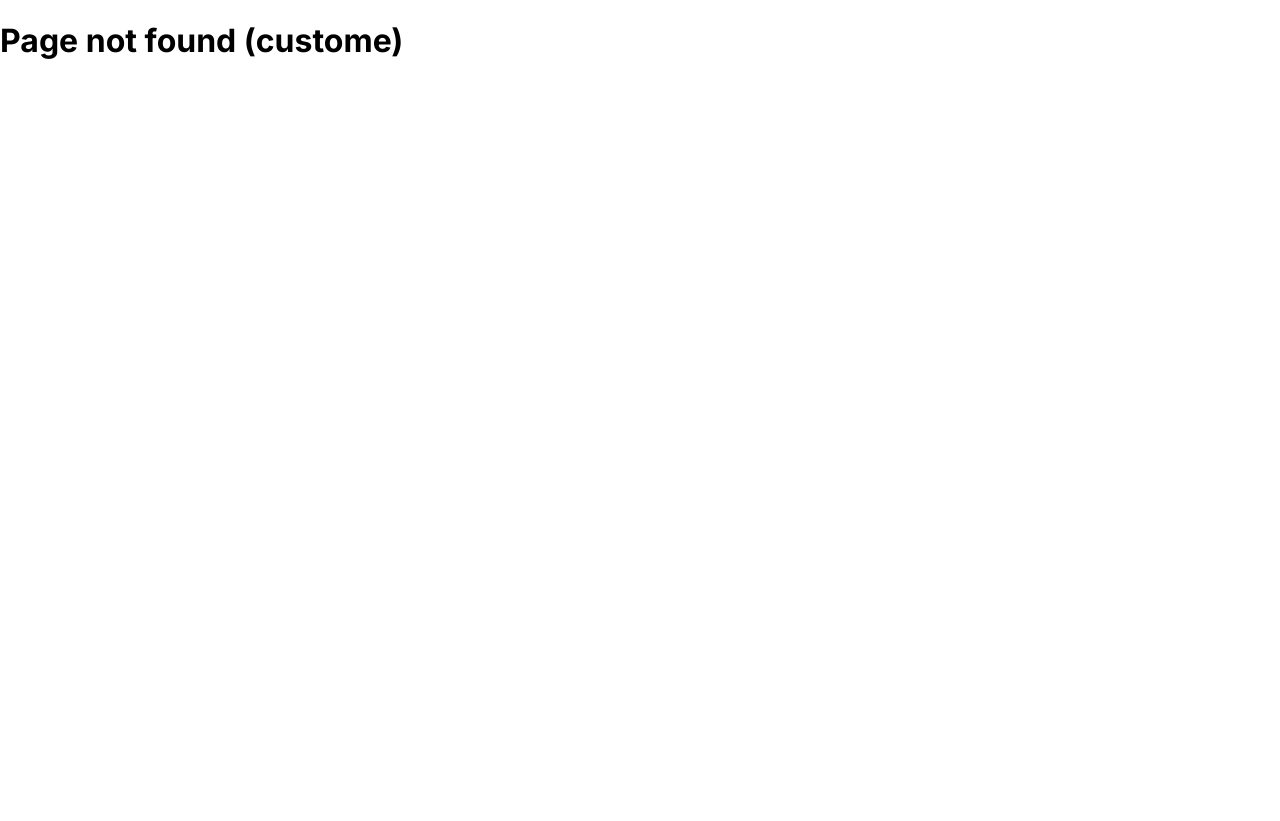
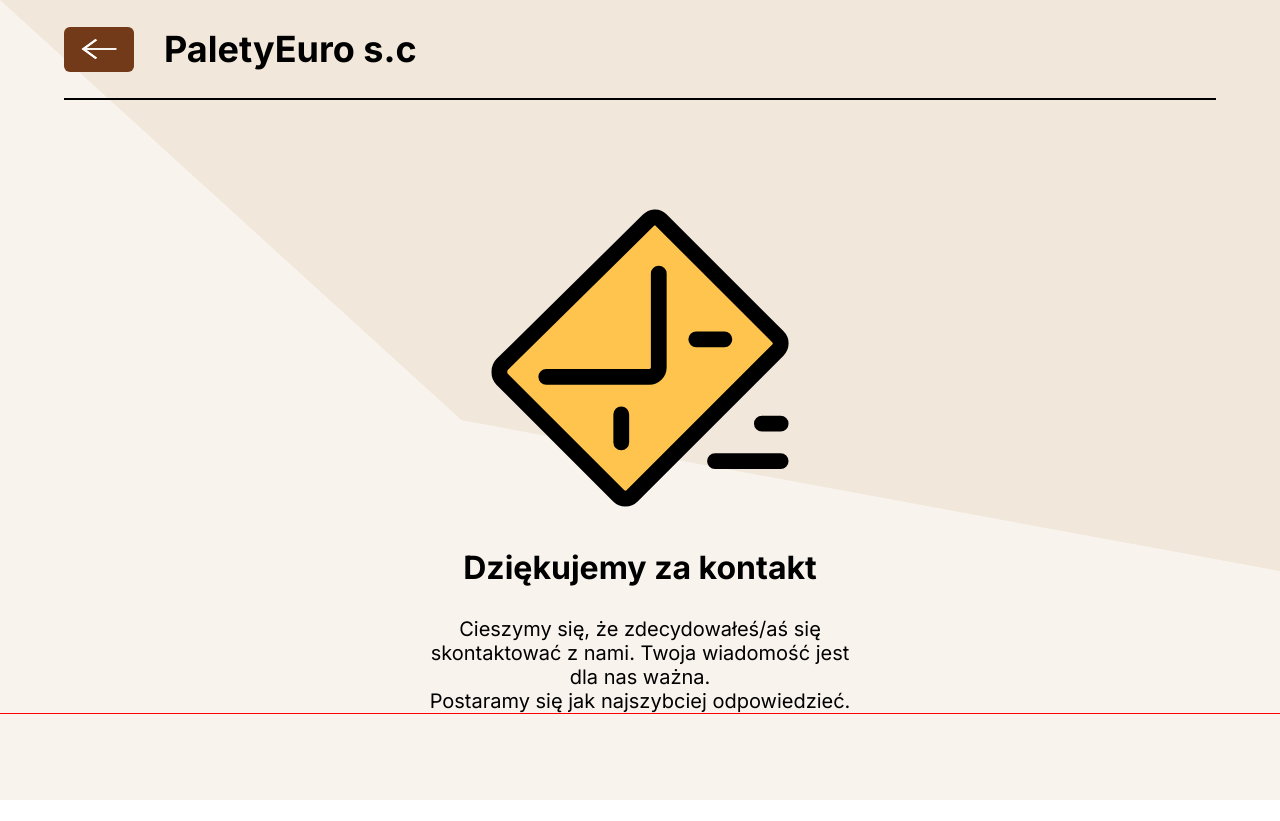
Before and after one commit to IamIGI/Pallet-sale-office-Company-website, a Next.js app: page /sub-page/success-page in a window 1280 px wide. Before the commit this address had no page. After the commit the page ends 800 px from the top, so only its background shows below. Built offline with nearby package versions, Linux system fonts and the light colour scheme.

Commit message:
PFW-11-Thanks for sending message

```diff
--- a/app/page.tsx
+++ b/app/page.tsx
@@ -2,8 +2,8 @@ import AboutUsSection from '@/components/AboutUsSection/AboutUsSection';
 import ContactUsSection from '@/components/ContactUsSection/ContactUsSection';
 import MainHeadSection from '@/components/MainSection/MainHeadSection/MainHeadSection';
 import OfferSection from '@/components/OfferSection/OfferSection';
-import sectionsData from '@/assets/sectionsText/offerAndAboutUsSection.json';
-import contactUsData from '@/assets/sectionsText/contactUsSection.json';
+import sectionsData from '@/assets/data/offerAndAboutUsSection.json';
+import contactUsData from '@/assets/data/contactUsSection.json';
 import {
   ContactUsSectionModel,
   SectionModel,
--- /dev/null
+++ b/app/sub-page/success-page/page.module.scss
@@ -0,0 +1,44 @@
+.wrapper {
+  margin-top: 5%;
+  display: flex;
+  flex-direction: column;
+  justify-content: center;
+  align-items: center;
+  gap: 50px;
+  width: 100%;
+
+  .description {
+    width: 430px;
+    display: flex;
+    flex-direction: column;
+    justify-content: center;
+    align-items: center;
+    text-align: center;
+    gap: 60px;
+    h1,
+    p {
+      margin: 0;
+    }
+  }
+}
+
+.iconWrapper {
+  position: relative;
+  height: 300px;
+  width: 300px;
+
+  @media screen and (max-width: 1005px) {
+    height: 200px;
+    width: 200px;
+  }
+}
+
+@media screen and (max-width: 1400px) {
+  .wrapper {
+    gap: 40px;
+
+    .description {
+      gap: 30px;
+    }
+  }
+}
--- /dev/null
+++ b/app/sub-page/success-page/page.tsx
@@ -0,0 +1,19 @@
+import Image from 'next/image';
+import classes from './page.module.scss';
+import fastEnvelope from '@/assets/icons/FastEnvelope.svg';
+import successData from '@/assets/data/successPage.json';
+
+export default function SuccessPage() {
+  return (
+    <div className={classes.wrapper}>
+      <div className={classes.iconWrapper}>
+        <Image src={fastEnvelope} alt="Koperta" fill />
+      </div>
+      <div className={classes.description}>
+        <h1>{successData.title}</h1>
+
+        <p dangerouslySetInnerHTML={{ __html: successData.description }} />
+      </div>
+    </div>
+  );
+}
--- /dev/null
+++ b/assets/data/successPage.json
@@ -0,0 +1,4 @@
+{
+    "title": "Dziękujemy za kontakt",
+    "description": "Cieszymy się, że zdecydowałeś/aś się skontaktować z nami. Twoja wiadomość jest dla nas ważna. <br/ > Postaramy się jak najszybciej odpowiedzieć."
+}
```
Also changed, not shown: assets/data/contactUsSection.json (renamed from assets/sectionsText/contactUsSection.json), assets/data/offerAndAboutUsSection.json (renamed from assets/sectionsText/offerAndAboutUsSection.json).
